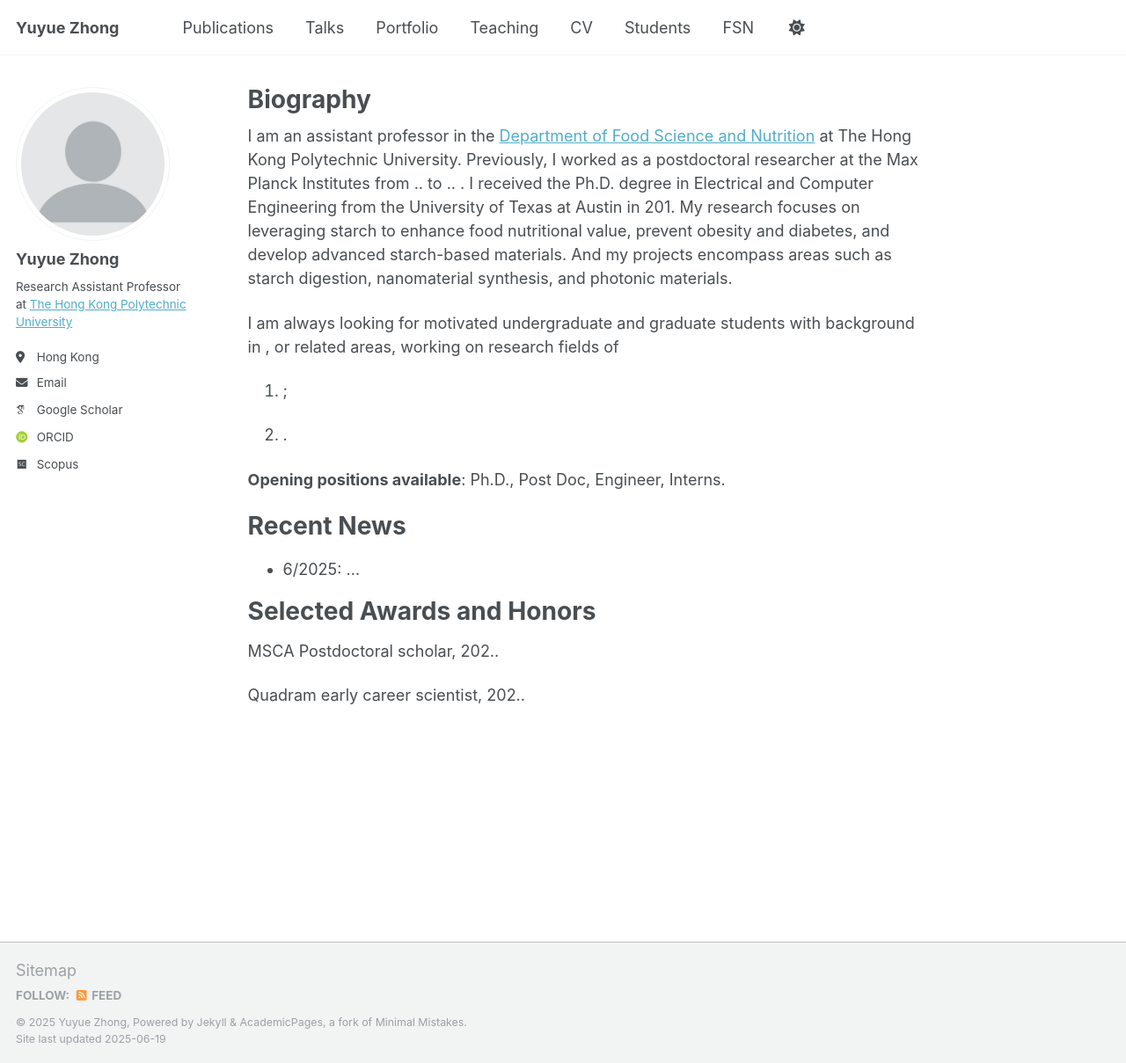
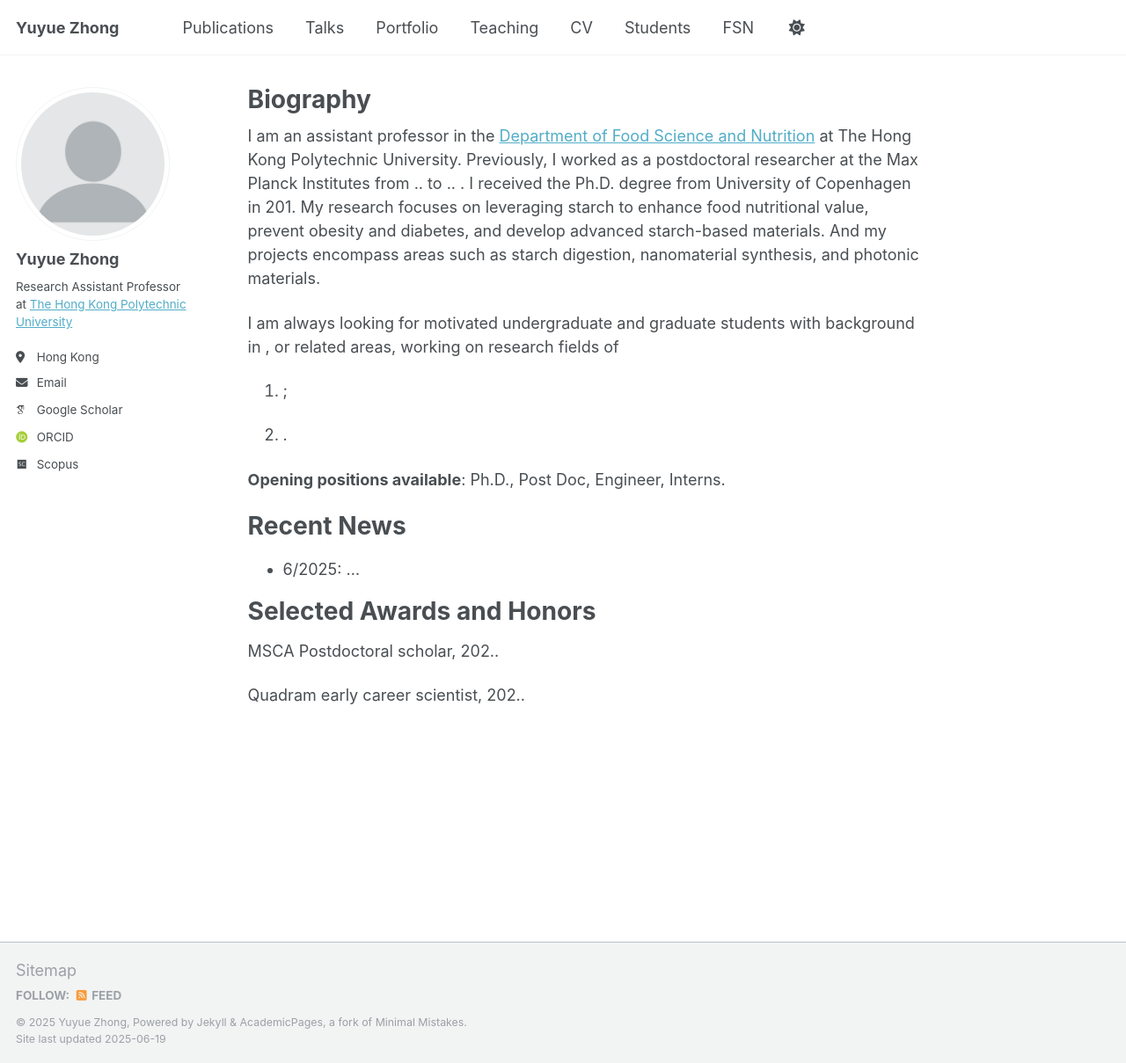
Before and after one commit to Yuyue0221/Yuyue0221.github.io, a Jekyll site: the page built from _pages/about.md, in a window 1280 px wide and 1209 px high. Shown: the whole window at 88% size. Built offline with Jekyll 4.4.1, drawn with Linux system fonts in a browser that asks for light colours; some web fonts are replaced.

Commit message:
Update about.md

```diff
--- a/_pages/about.md
+++ b/_pages/about.md
@@ -9,7 +9,7 @@ redirect_from:
 
 I am an assistant professor in the [Department of Food Science and Nutrition](https://www.polyu.edu.hk/fsn/) at The Hong Kong Polytechnic University.
 Previously, I worked as a postdoctoral researcher at the Max Planck Institutes from .. to .. .
-I received the Ph.D. degree in Electrical and Computer Engineering from the University of Texas at Austin in 201.
+I received the Ph.D. degree from University of Copenhagen in 201.
 My research focuses on leveraging starch to enhance food nutritional value, prevent obesity and diabetes, and develop advanced starch-based materials. And my projects encompass areas such as starch digestion, nanomaterial synthesis, and photonic materials.
 
 I am always looking for motivated undergraduate and graduate students with background in , or related areas, working on research fields of
```
